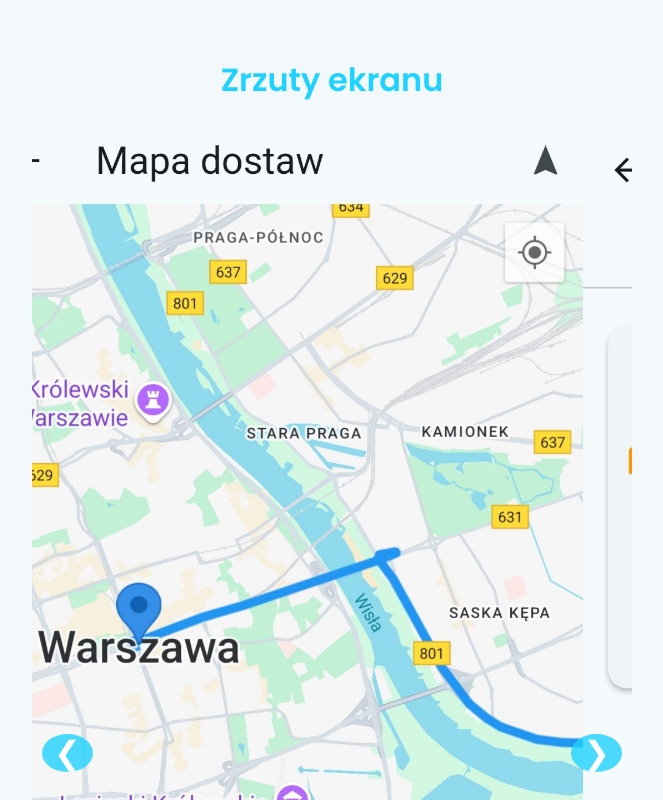
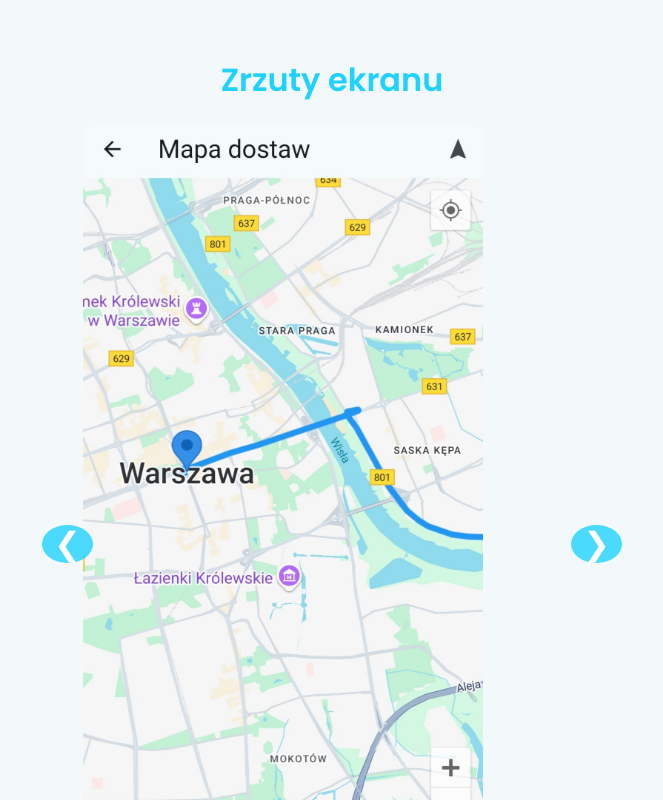
Before and after one commit to restrooza/io, a plain HTML site: page index.html in a window 1280 px wide. Shown: the part 1000-1800 px from the top of the page, without its empty margins (308-971 px from the left). Drawn offline with Linux system fonts and the light colour scheme.

Commit message:
Update index.html

```diff
--- a/index.html
+++ b/index.html
@@ -89,11 +89,14 @@
     }
 
     .carousel-slide img {
-      width: 100%;
+      width: 70%;
+      max-width: 400px;
       display: block;
+      margin: 0 auto;
       border-radius: 10px;
       pointer-events: none;
-    }
+}
+
 
     .carousel-button {
       position: absolute;
```
